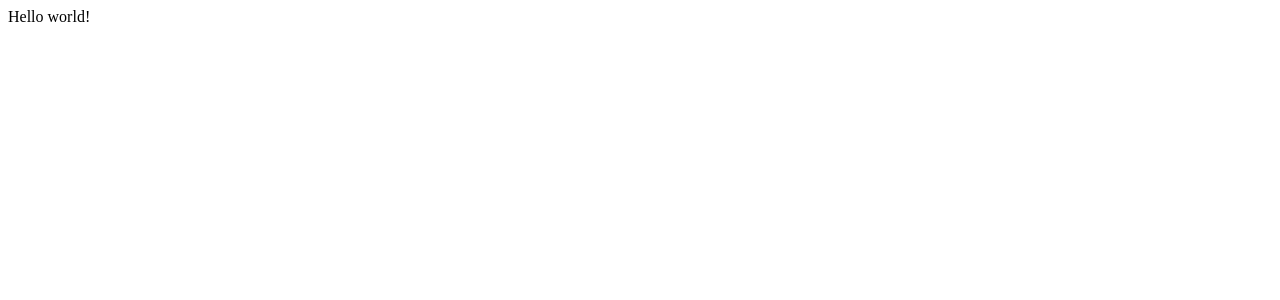
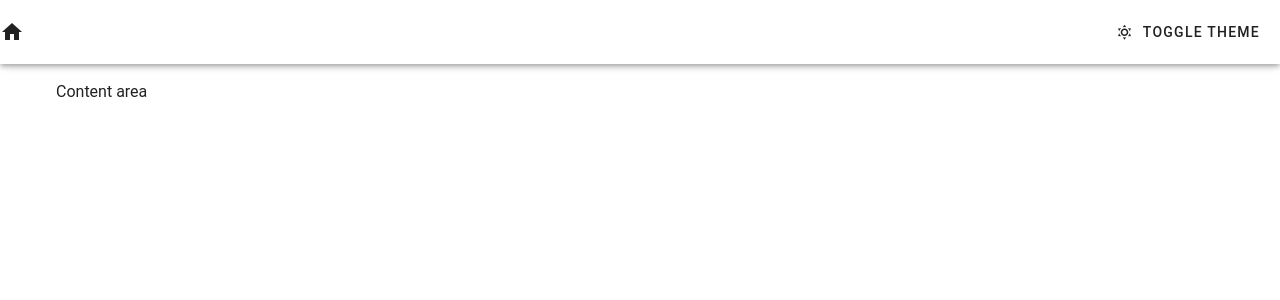
Before and after one commit to ebdonato/openai-firebase-vuetify-vue, a Vue app: page / in a window 1280 px wide. Before the commit this address had no page. Shown: the top 300 px of the page. Built offline with nearby package versions, Linux system fonts and the light colour scheme.

Commit message:
add vuetify

```diff
--- a/src/App.vue
+++ b/src/App.vue
@@ -1,3 +1,27 @@
-<script setup lang="ts"></script>
+<script setup lang="ts">
+import { ref } from "vue"
 
-<template>Hello world!</template>
+const theme = ref("light")
+
+const onClick = () => {
+    theme.value = theme.value === "light" ? "dark" : "light"
+}
+</script>
+
+<template>
+    <v-app :theme="theme">
+        <v-app-bar>
+            <v-icon icon="mdi-home" />
+            <v-spacer></v-spacer>
+            <v-btn
+                v-ripple
+                :prepend-icon="theme === 'light' ? 'mdi-weather-sunny' : 'mdi-weather-night'"
+                @click="onClick"
+                >Toggle Theme
+            </v-btn>
+        </v-app-bar>
+        <v-main>
+            <v-container> Content area </v-container>
+        </v-main>
+    </v-app>
+</template>
--- a/src/main.ts
+++ b/src/main.ts
@@ -1,11 +1,13 @@
 import { createApp } from "vue"
 import { createPinia } from "pinia"
 
+import vuetify from "./plugins/vuetify"
 import App from "./App.vue"
 import router from "./router"
 
 const app = createApp(App)
 
+app.use(vuetify)
 app.use(createPinia())
 app.use(router)
 
--- /dev/null
+++ b/src/plugins/vuetify.ts
@@ -0,0 +1,14 @@
+import "vuetify/styles"
+import "@mdi/font/css/materialdesignicons.css" // Ensure you are using css-loader
+import { createVuetify } from "vuetify"
+import { aliases, mdi } from "vuetify/iconsets/mdi"
+
+export default createVuetify({
+    icons: {
+        defaultSet: "mdi",
+        aliases,
+        sets: {
+            mdi,
+        },
+    },
+})
--- a/vite.config.ts
+++ b/vite.config.ts
@@ -2,10 +2,11 @@ import { fileURLToPath, URL } from "node:url"
 
 import { defineConfig } from "vite"
 import vue from "@vitejs/plugin-vue"
+import vuetify from "vite-plugin-vuetify"
 
 // https://vitejs.dev/config/
 export default defineConfig({
-    plugins: [vue()],
+    plugins: [vue(), vuetify({ autoImport: true })],
     resolve: {
         alias: {
             "@": fileURLToPath(new URL("./src", import.meta.url)),
```
Also changed, not shown: package.json (+5 -2 lines), 2 other files (tests, documents, lock files or other folders).
